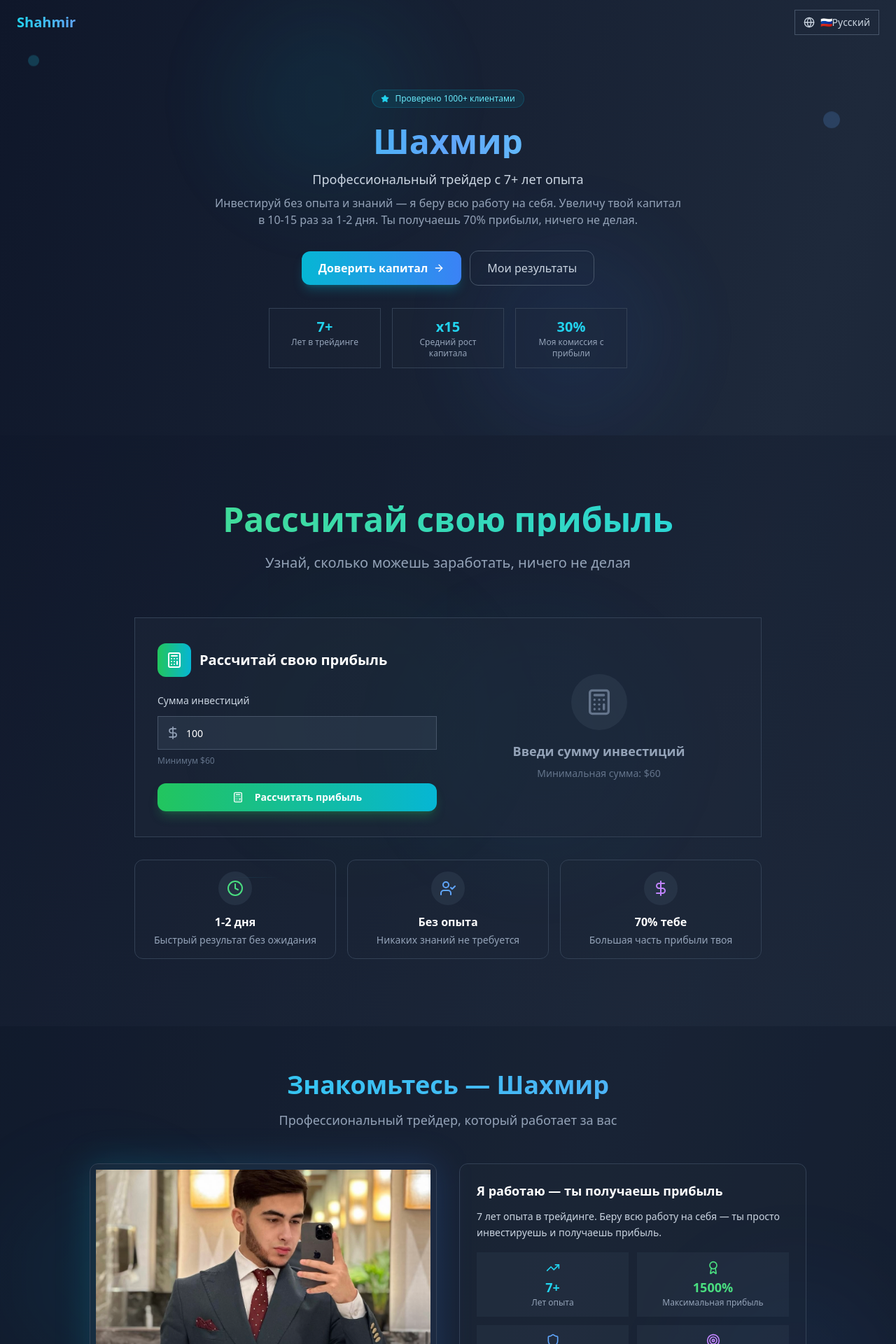
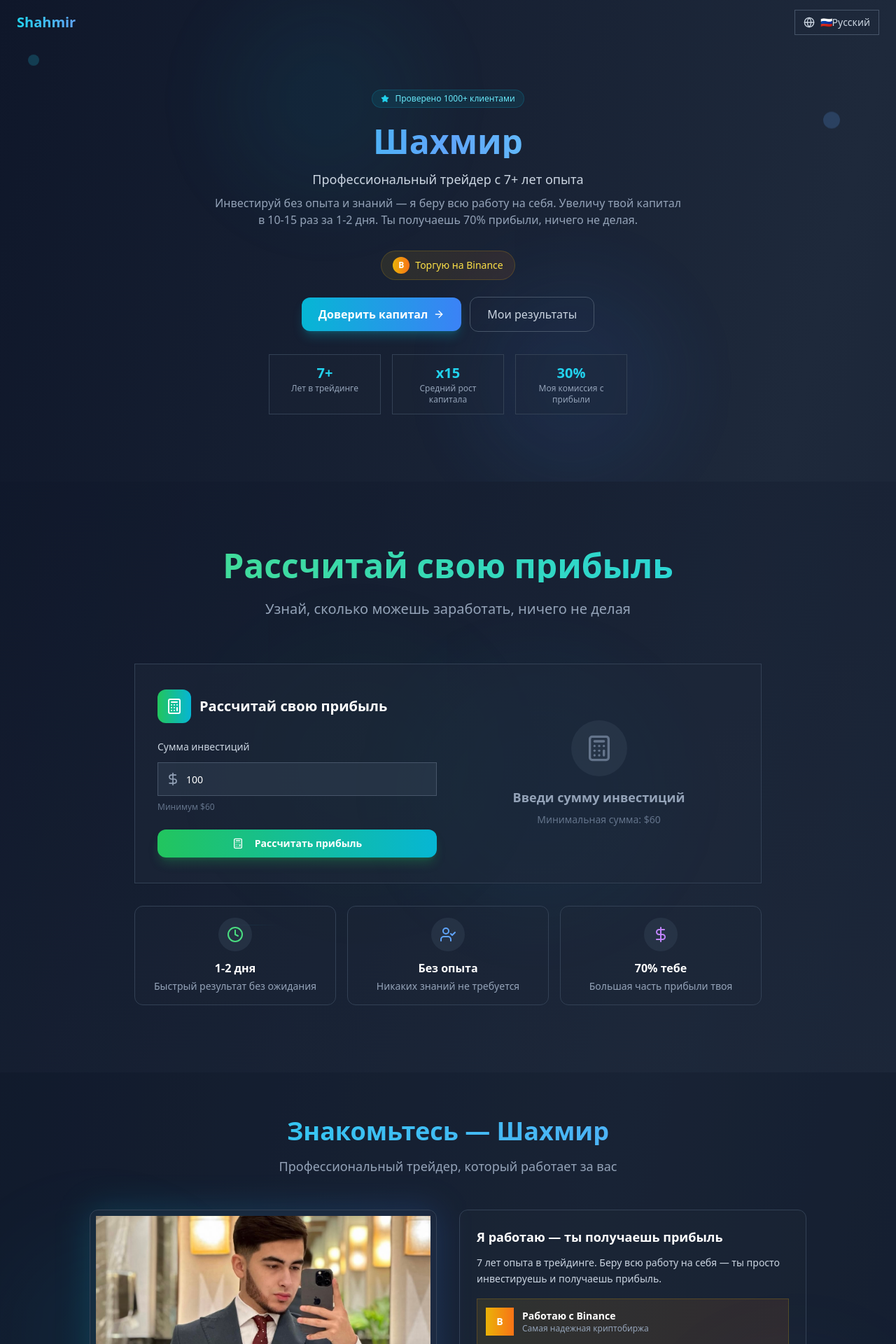
Before and after one commit to estaiazep/-, a Next.js app: page / in a window 1280 px wide. Shown: the top 1920 px of the page at 70% size. Built offline with nearby package versions, Linux system fonts and the light colour scheme.

Commit message:
feat: add Binance partnership details
Include Binance info in About, features, translations, and design.

#VERCEL_SKIP

Co-authored-by: null <196481999+estaiazep@users.noreply.github.com>

```diff
--- a/app/page.tsx
+++ b/app/page.tsx
@@ -100,6 +100,16 @@ export default function LandingPage() {
             <p className="text-base sm:text-lg text-slate-300 mb-2 font-medium">{t("heroSubtitle")}</p>
 
             <p className="text-sm sm:text-base text-slate-400 mb-6 sm:mb-8 max-w-2xl mx-auto">{t("heroDescription")}</p>
+
+            {/* Binance Trust Badge */}
+            <div className="inline-flex items-center gap-2 bg-gradient-to-r from-yellow-500/10 to-orange-500/10 border border-yellow-500/20 rounded-full px-4 py-2 mb-6">
+              <div className="w-6 h-6 bg-gradient-to-r from-yellow-500 to-orange-500 rounded-full flex items-center justify-center">
+                <span className="text-white font-bold text-xs">B</span>
+              </div>
+              <span className="text-yellow-300 text-sm font-medium">
+                {language === "ru" ? "Торгую на Binance" : "Binance'da savdo qilaman"}
+              </span>
+            </div>
 
             <div className="flex flex-col sm:flex-row gap-3 justify-center items-center mb-6 sm:mb-8">
               <a
--- a/components/compact-about.tsx
+++ b/components/compact-about.tsx
@@ -84,6 +84,21 @@ export default function CompactAbout({ language }: CompactAboutProps) {
                   ? "7 лет опыта в трейдинге. Беру всю работу на себя — ты просто инвестируешь и получаешь прибыль."
                   : "7 yil treydingda tajriba. Barcha ishni o'z zimmamga olaman — siz shunchaki investitsiya qilib foyda olasiz."}
               </p>
+
+              {/* Binance Security Badge */}
+              <div className="flex items-center gap-3 p-3 bg-gradient-to-r from-yellow-500/10 to-orange-500/10 border border-yellow-500/20 rounded-lg mb-4">
+                <div className="w-10 h-10 bg-gradient-to-r from-yellow-500 to-orange-500 rounded-lg flex items-center justify-center">
+                  <span className="text-white font-bold text-sm">B</span>
+                </div>
+                <div>
+                  <h4 className="text-white font-semibold text-sm">
+                    {language === "ru" ? "Работаю с Binance" : "Binance bilan ishlayman"}
+                  </h4>
+                  <p className="text-slate-400 text-xs">
+                    {language === "ru" ? "Самая надежная криптобиржа" : "Eng ishonchli kripto birja"}
+                  </p>
+                </div>
+              </div>
 
               {/* Компактные достижения */}
               <div className="grid grid-cols-2 gap-3">
--- a/components/compact-features.tsx
+++ b/components/compact-features.tsx
@@ -36,8 +36,11 @@ export default function CompactFeatures({ language }: CompactFeaturesProps) {
   const additionalFeatures = [
     {
       icon: Shield,
-      title: t("feature3Title"),
-      description: t("feature3Description"),
+      title: language === "ru" ? "Binance — максимальная безопасность" : "Binance — maksimal xavfsizlik",
+      description:
+        language === "ru"
+          ? "Торгую только на Binance — крупнейшей и самой защищенной криптобирже мира"
+          : "Faqat Binance'da savdo qilaman — dunyoning eng katta va himoyalangan kripto birjasi",
       color: "text-green-400",
     },
     {
--- a/components/how-it-works.tsx
+++ b/components/how-it-works.tsx
@@ -128,6 +128,22 @@ export default function HowItWorks({ language }: HowItWorksProps) {
               </div>
             </div>
           </div>
+          {/* Binance Security Info */}
+          <div className="mt-6 p-4 bg-gradient-to-r from-yellow-500/10 to-orange-500/10 border border-yellow-500/20 rounded-xl">
+            <div className="flex items-center gap-3 mb-3">
+              <div className="w-8 h-8 bg-gradient-to-r from-yellow-500 to-orange-500 rounded-lg flex items-center justify-center">
+                <span className="text-white font-bold text-sm">B</span>
+              </div>
+              <h4 className="text-lg font-semibold text-white">
+                {language === "ru" ? "Торгую на Binance" : "Binance'da savdo qilaman"}
+              </h4>
+            </div>
+            <p className="text-slate-300 text-sm">
+              {language === "ru"
+                ? "Использую только проверенную криптобиржу Binance — лидера рынка с лицензиями и страхованием депозитов до $1 млрд"
+                : "Faqat tekshirilgan Binance kripto birjasidan foydalanaman — litsenziyalar va 1 milliard dollargacha depozit sug'urtasi bilan bozor lideri"}
+            </p>
+          </div>
         </div>
       </div>
     </section>
--- a/lib/translations.ts
+++ b/lib/translations.ts
@@ -87,6 +87,14 @@ export const translations = {
     minimum: "Минимум $60",
     commissionOnly: "30% только с прибыли",
     dailyReports: "Ежедневные отчеты",
+
+    // Binance security
+    binanceSecurity: "Работаю с Binance",
+    binanceDescription:
+      "Использую только проверенную криптобиржу Binance — лидера рынка с максимальной защитой средств",
+    cryptoTrading: "Криптотрейдинг",
+    cryptoTradingDescription:
+      "Специализируюсь на торговле криптовалютами на бирже Binance — самой надежной платформе в мире",
 
     // Footer
     copyright: "© 2025 Шахмир. Все права защищены.",
@@ -186,6 +194,14 @@ export const translations = {
     commissionOnly: "Faqat foydadan 30%",
     dailyReports: "Kunlik hisobotlar",
 
+    // Binance security
+    binanceSecurity: "Binance bilan ishlayman",
+    binanceDescription:
+      "Faqat tekshirilgan Binance kripto birjasidan foydalanaman — mablag'larni maksimal himoya qiluvchi bozor lideri",
+    cryptoTrading: "Kripto treydingda",
+    cryptoTradingDescription:
+      "Binance birjasida kriptovalyuta savdosida ixtisoslashtim — dunyodagi eng ishonchli platforma",
+
     // Footer
     copyright: "© 2025 Shahmir. Barcha huquqlar himoyalangan.",
     riskWarning: "Investitsiyalar xavf bilan bog'liq. Mas'uliyat bilan savdo qiling.",
```
